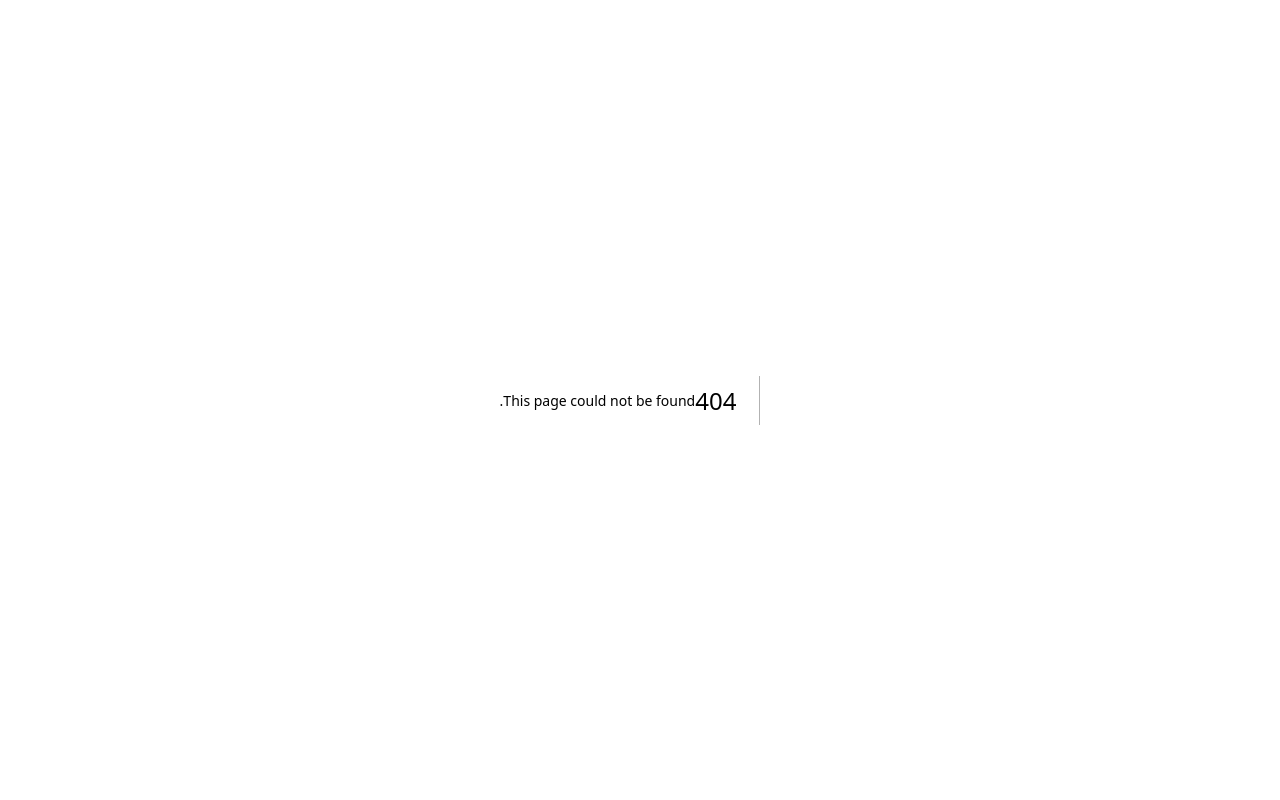
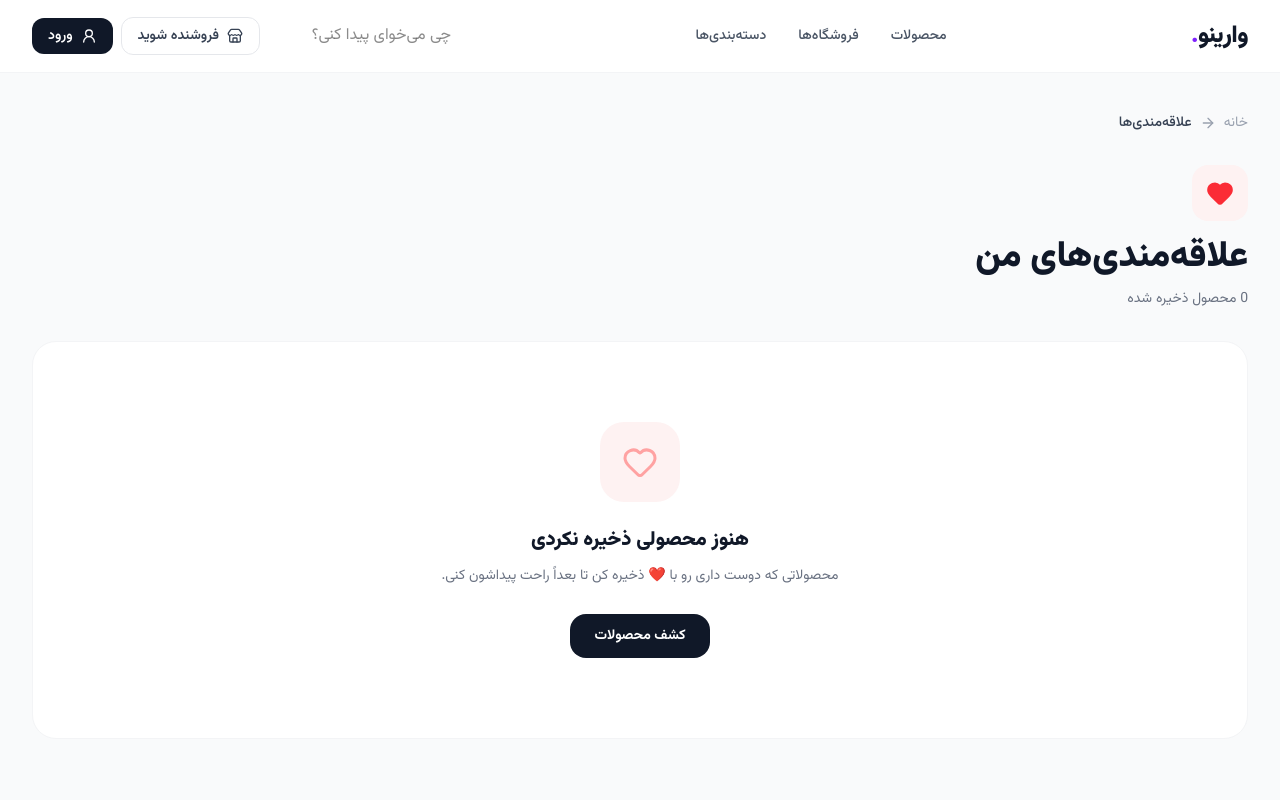
Before and after one commit to mohammadm938/warino, a Next.js app: page /favorites in a window 1280 px wide. Before the commit this address had no page. Shown: the top 800 px of the page. Built offline with nearby package versions, Linux system fonts and the light colour scheme.

Commit message:
favorite button

```diff
--- /dev/null
+++ b/src/app/components/common/FavoriteButton.jsx
@@ -0,0 +1,43 @@
+"use client";
+
+import { Heart } from "lucide-react";
+
+import useFavorites from "../../hooks/useFavorites";
+
+export default function FavoriteButton({ productId, className = "" }) {
+  const { isFavorite, toggleFavorite, loaded } = useFavorites();
+
+  const active = isFavorite(productId);
+
+  if (!loaded) {
+    return (
+      <button
+        type="button"
+        aria-label="افزودن به علاقه‌مندی‌ها"
+        className="absolute right-3 top-3 flex h-10 w-10 items-center justify-center rounded-full bg-white/90 text-gray-600 shadow-sm backdrop-blur transition hover:text-red-500"
+      >
+        <Heart className="h-5 w-5" />
+      </button>
+    );
+  }
+
+  return (
+    <button
+      type="button"
+      aria-label={active ? "حذف از علاقه‌مندی‌ها" : "افزودن به علاقه‌مندی‌ها"}
+      onClick={(event) => {
+        event.preventDefault();
+        event.stopPropagation();
+
+        toggleFavorite(productId);
+      }}
+      className="absolute right-3 top-3 flex h-10 w-10 items-center justify-center rounded-full bg-white/90 text-gray-600 shadow-sm backdrop-blur transition hover:text-red-500"
+    >
+      <Heart
+        className={`h-5 w-5 transition ${
+          active ? "fill-red-500 text-red-500" : "text-gray-500"
+        }`}
+      />
+    </button>
+  );
+}
--- /dev/null
+++ b/src/app/components/common/FavoritesBadge.jsx
@@ -0,0 +1,28 @@
+"use client";
+
+import Link from "next/link";
+import { Heart } from "lucide-react";
+
+import useFavorites from "../../hooks/useFavorites";
+
+export default function FavoritesBadge() {
+  const { favorites, loaded } = useFavorites();
+
+  const count = loaded ? favorites.length : 0;
+
+  return (
+    <Link
+      href="/favorites"
+      aria-label="علاقه‌مندی‌ها"
+      className="relative flex h-11 w-11 items-center justify-center rounded-xl text-gray-600 transition hover:bg-red-50 hover:text-red-500"
+    >
+      <Heart className="h-5 w-5" />
+
+      {count > 0 && (
+        <span className="absolute -right-1 -top-1 flex h-5 min-w-5 items-center justify-center rounded-full bg-red-500 px-1 text-[10px] font-black text-white">
+          {count > 99 ? "99+" : count}
+        </span>
+      )}
+    </Link>
+  );
+}
--- /dev/null
+++ b/src/app/favorites/page.jsx
@@ -0,0 +1,113 @@
+"use client";
+
+import Link from "next/link";
+import { ArrowRight, Heart, Trash2 } from "lucide-react";
+
+import Header from "../components/layout/Header";
+import Footer from "../components/layout/Footer";
+
+import ProductGrid from "../products/components/ProductGrid";
+
+import useFavorites from "../hooks/useFavorites";
+
+import { products } from "../data/products";
+
+export default function FavoritesPage() {
+  const { favorites, clearFavorites, loaded } = useFavorites();
+
+  if (!loaded) {
+    return (
+      <>
+        <Header />
+
+        <main className="flex min-h-[70vh] items-center justify-center bg-gray-50">
+          <div className="text-sm text-gray-400">در حال بارگذاری...</div>
+        </main>
+
+        <Footer />
+      </>
+    );
+  }
+
+  const favoriteProducts = products.filter((product) =>
+    favorites.includes(product.id),
+  );
+
+  return (
+    <>
+      <Header />
+
+      <main className="min-h-screen bg-gray-50">
+        <div className="mx-auto max-w-7xl px-4 py-10 sm:px-6 lg:px-8">
+          {/* Breadcrumb */}
+          <div className="mb-8 flex items-center gap-2 text-sm text-gray-400">
+            <Link href="/" className="transition hover:text-violet-600">
+              خانه
+            </Link>
+
+            <ArrowRight className="h-4 w-4" />
+
+            <span className="font-medium text-gray-700">علاقه‌مندی‌ها</span>
+          </div>
+
+          {/* Header */}
+          <div className="mb-8 flex flex-col gap-4 sm:flex-row sm:items-end sm:justify-between">
+            <div>
+              <div className="mb-4 flex h-14 w-14 items-center justify-center rounded-2xl bg-red-50">
+                <Heart className="h-7 w-7 fill-red-500 text-red-500" />
+              </div>
+
+              <h1 className="text-3xl font-black text-gray-900 sm:text-4xl">
+                علاقه‌مندی‌های من
+              </h1>
+
+              <p className="mt-3 text-sm text-gray-500">
+                {favoriteProducts.length} محصول ذخیره شده
+              </p>
+            </div>
+
+            {favoriteProducts.length > 0 && (
+              <button
+                type="button"
+                onClick={clearFavorites}
+                className="flex w-fit items-center gap-2 rounded-xl border border-red-100 bg-white px-4 py-2.5 text-sm font-bold text-red-500 transition hover:bg-red-50"
+              >
+                <Trash2 className="h-4 w-4" />
+                حذف همه
+              </button>
+            )}
+          </div>
+
+          {/* Products */}
+          {favoriteProducts.length > 0 ? (
+            <ProductGrid products={favoriteProducts} />
+          ) : (
+            <div className="rounded-3xl border border-gray-100 bg-white px-6 py-20 text-center">
+              <div className="mx-auto flex h-20 w-20 items-center justify-center rounded-3xl bg-red-50">
+                <Heart className="h-9 w-9 text-red-300" />
+              </div>
+
+              <h2 className="mt-6 text-xl font-black text-gray-900">
+                هنوز محصولی ذخیره نکردی
+              </h2>
+
+              <p className="mx-auto mt-2 max-w-md text-sm leading-7 text-gray-500">
+                محصولاتی که دوست داری رو با ❤️ ذخیره کن تا بعداً راحت پیداشون
+                کنی.
+              </p>
+
+              <Link
+                href="/products"
+                className="mt-6 inline-flex rounded-2xl bg-gray-900 px-6 py-3 text-sm font-bold text-white transition hover:bg-violet-600"
+              >
+                کشف محصولات
+              </Link>
+            </div>
+          )}
+        </div>
+      </main>
+
+      <Footer />
+    </>
+  );
+}
--- /dev/null
+++ b/src/app/hooks/useFavorites.js
@@ -0,0 +1,83 @@
+"use client";
+
+import { useEffect, useState } from "react";
+
+const STORAGE_KEY = "warino_favorites";
+
+export default function useFavorites() {
+  const [favorites, setFavorites] = useState([]);
+  const [loaded, setLoaded] = useState(false);
+
+  /*
+   * Load favorites
+   */
+  useEffect(() => {
+    try {
+      const savedFavorites = localStorage.getItem(STORAGE_KEY);
+
+      if (savedFavorites) {
+        setFavorites(JSON.parse(savedFavorites));
+      }
+    } catch (error) {
+      console.error("Error loading favorites:", error);
+    } finally {
+      setLoaded(true);
+    }
+  }, []);
+
+  /*
+   * Save favorites
+   */
+  useEffect(() => {
+    if (!loaded) return;
+
+    try {
+      localStorage.setItem(STORAGE_KEY, JSON.stringify(favorites));
+    } catch (error) {
+      console.error("Error saving favorites:", error);
+    }
+  }, [favorites, loaded]);
+
+  /*
+   * Check favorite
+   */
+  const isFavorite = (productId) => {
+    return favorites.includes(productId);
+  };
+
+  /*
+   * Toggle favorite
+   */
+  const toggleFavorite = (productId) => {
+    setFavorites((current) => {
+      if (current.includes(productId)) {
+        return current.filter((id) => id !== productId);
+      }
+
+      return [...current, productId];
+    });
+  };
+
+  /*
+   * Remove favorite
+   */
+  const removeFavorite = (productId) => {
+    setFavorites((current) => current.filter((id) => id !== productId));
+  };
+
+  /*
+   * Clear all
+   */
+  const clearFavorites = () => {
+    setFavorites([]);
+  };
+
+  return {
+    favorites,
+    isFavorite,
+    toggleFavorite,
+    removeFavorite,
+    clearFavorites,
+    loaded,
+  };
+}
--- a/src/app/products/components/ProductGrid.jsx
+++ b/src/app/products/components/ProductGrid.jsx
@@ -1,5 +1,7 @@
 import Link from "next/link";
 import { ExternalLink, Heart } from "lucide-react";
+import FavoriteButton from "../../components/common/FavoriteButton";
+import { categories } from "@/app/data/categories";
 
 function formatPrice(price) {
   return new Intl.NumberFormat("fa-IR").format(price);
@@ -21,16 +23,10 @@ export default function ProductGrid({ products }) {
               className="h-full w-full object-cover transition duration-500 group-hover:scale-105"
             />
 
-            <button
-              type="button"
-              aria-label="افزودن به علاقه‌مندی‌ها"
-              className="absolute right-3 top-3 flex h-10 w-10 items-center justify-center rounded-full bg-white/90 text-gray-600 shadow-sm backdrop-blur transition hover:text-red-500"
-            >
-              <Heart className="h-5 w-5" />
-            </button>
+            <FavoriteButton productId={product.id} />
 
             <span className="absolute left-3 top-3 rounded-full bg-white/90 px-3 py-1.5 text-xs font-bold text-gray-700 backdrop-blur">
-              {product.category}
+              {categories[product.categoryId].name}
             </span>
           </div>
 
```
